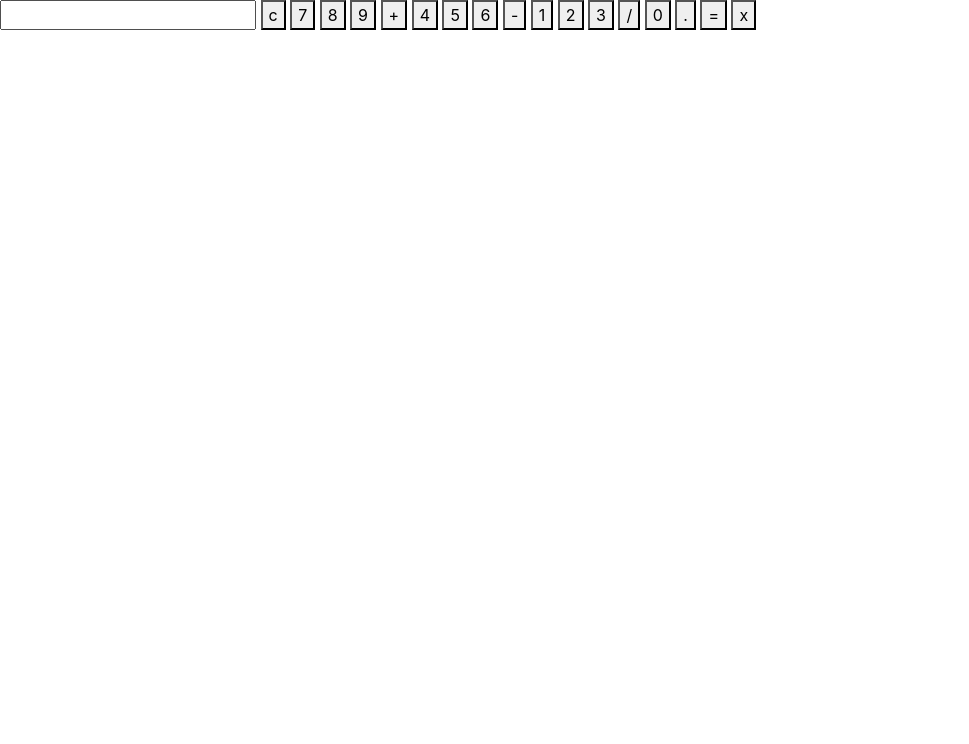
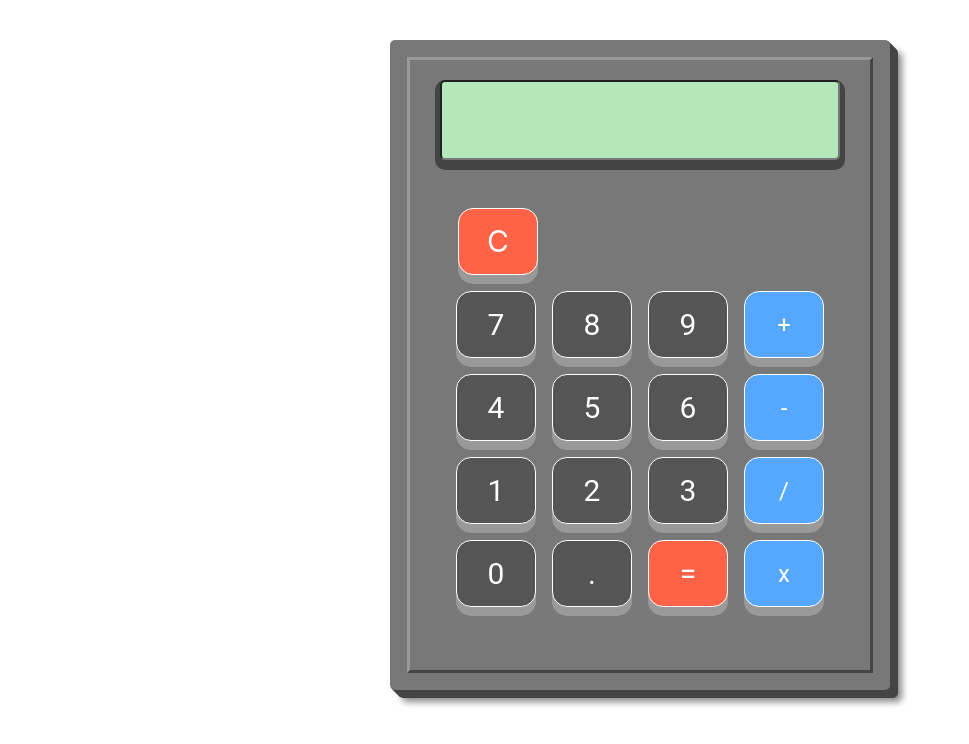
Before and after one commit to KingaSkaskiewicz/kalkulator, a plain HTML site: page WebApplication/wwwroot/index.html in a window 1280 px wide. Shown: the whole page, without its empty margins (0-969 px from the left). Drawn offline with nearby package versions, Linux system fonts and the light colour scheme; some packages are replaced by stand-ins of ours.

Commit message:
kalkulatorek

```diff
--- a/WebApplication/wwwroot/content/src/js/app/controllers/main.controller.js
+++ b/WebApplication/wwwroot/content/src/js/app/controllers/main.controller.js
@@ -32,6 +32,10 @@ app.controller('mainCtrl', function ($scope) {
                 this.calculateResultText();
             },
             functionButtonClicked: function (functionType) {
+                if (this.leftSide === "") {
+                    return;
+                }
+
                 if (functionType === "+") {
                     this.operator = "+";
                     this.operatorFunction = this.add;
--- a/WebApplication/wwwroot/content/src/sass/style.scss
+++ b/WebApplication/wwwroot/content/src/sass/style.scss
@@ -1,3 +1,102 @@
-.gpl {
-    color: black;
+.calculator {
+    margin: 40px auto;
+    background-color: rgb(120, 120, 120);
+    border-radius: 5px;
+    width: 500px;
+    height: 650px;
+    box-shadow: 1px 1px 0px #444, 2px 2px 0px #444, 3px 3px 0px #444, 4px 4px 0px #444, 5px 5px 0px #444, 6px 6px 0px #444, 7px 7px 0px #444, 8px 8px 0px #444, 12px 12px 7px #888;
+    text-align: center;
+    outline: 3px solid #999;
+    outline-offset: -20px;
+    outline-style: outset;
 }
+
+.viewer {
+    background-color: rgb(181, 231, 187);
+    margin: 40px;
+    font-size: 60px;
+    text-align: right;
+    border-radius: 5px;
+    box-shadow: 0 5px 0 5px #444;
+    width: 400px;
+    height: 80px;
+    font-family: 'Orbitron', sans-serif;
+}
+
+.buttons-area {
+    display: inline-grid;
+    grid-template-columns: auto auto auto auto;
+    margin: auto;
+    font-family: 'Roboto', sans-serif;
+}
+
+.button {
+    border: 0.5px solid white;
+    width: 80px;
+    padding: 10px 20px;
+    font-size: 30px;
+    text-align: center;
+    color: #fff;
+    background-color: #555;
+    border-radius: 15px;
+    box-shadow: 0 9px #999;
+    margin: 8px;
+}
+
+.button:hover {
+    background-color: #333;
+}
+
+.button:active {
+    background-color: #333;
+    box-shadow: 0 5px #666;
+    transform: translateY(4px);
+}
+
+.button-important {
+    border: 0.5px solid white;
+    width: 80px;
+    padding: 10px 20px;
+    font-size: 30px;
+    color: #fff;
+    background-color: rgb(255, 99, 71);
+    border-radius: 15px;
+    box-shadow: 0 9px #999;
+    margin: 8px;
+}
+
+.button-important:hover {
+    background-color: rgb(255, 70, 50);
+    ;
+}
+
+.button-important:active {
+    background-color: rgb(255, 70, 50);
+    box-shadow: 0 5px #666;
+    transform: translateY(4px);
+}
+.button-side {
+    border: 0.5px solid white;
+    width: 80px;
+    padding: 10px 20px;
+    font-size: 24px;
+    color: #fff;
+    background-color: rgb(86, 168, 255);
+    border-radius: 15px;
+    box-shadow: 0 9px #999;
+    margin: 8px;
+}
+
+.button-side:hover {
+    background-color: rgb(34, 103, 255);
+}
+
+.button-side:active {
+    background-color: rgb(34, 103, 255);
+    box-shadow: 0 5px #666;
+    transform: translateY(4px);
+}
+
+button:focus {
+    outline: none;
+}
--- a/WebApplication/wwwroot/index.html
+++ b/WebApplication/wwwroot/index.html
@@ -13,18 +13,23 @@
     <script src="https://kit.fontawesome.com/a076d05399.js"></script>
     <link rel="stylesheet" href="https://cdnjs.cloudflare.com/ajax/libs/font-awesome/4.7.0/css/font-awesome.min.css">
     <link rel="stylesheet" href="content/dist/css/style.css">
+    <link href='https://fonts.googleapis.com/css?family=Orbitron' rel='stylesheet' type='text/css'>
     <script src="https://ajax.googleapis.com/ajax/libs/angularjs/1.6.9/angular.min.js"></script>
     <script src="https://ajax.googleapis.com/ajax/libs/angularjs/1.6.9/angular-route.js"></script>
-    <link href='https://fonts.googleapis.com/css?family=Gloria Hallelujah' rel='stylesheet'>
 </head>
-<body ng-app="myApp" ng-controller="mainCtrl" ng-keyup="keyPressed($event)">
-    <div >
+<body ng-app="myApp" ng-controller="mainCtrl">
 
 
-        <div class="calculator">
 
-            <input class="viewer" readonly ng-model="model.calculator.resultText"></input>
-            <button class="button-important" ng-click="model.calculator.functionButtonClicked('c')">c</button>
+    <div class="calculator">
+
+        <input class="viewer" readonly ng-model="model.calculator.resultText"></input>
+
+        <div class="row" style="margin-left: 60px">
+            <button class="button-important" ng-click="model.calculator.functionButtonClicked('c')">C</button>
+        </div>
+
+        <div class="buttons-area">
 
             <button class="button" ng-click="model.calculator.numberButtonClicked('7')">7</button>
             <button class="button" ng-click="model.calculator.numberButtonClicked('8')">8</button>
@@ -45,15 +50,13 @@
             <button class="button" ng-click="model.calculator.numberButtonClicked('.')">.</button>
             <button class="button-important" ng-click="model.calculator.functionButtonClicked('=')">=</button>
             <button class="button-side" ng-click="model.calculator.functionButtonClicked('x')">x</button>
+        </div>
 
-            <p data-ng-bind="model.keyPressed"></p>
+        </div>
 
 
 
-        </div>
 
-    </div>
-
-    <script src="content/src/js/app/main.js"></script>
-    <script src="content/src/js/app/controllers/main.controller.js"></script>
+        <script src="content/src/js/app/main.js"></script>
+        <script src="content/src/js/app/controllers/main.controller.js"></script>
 </body>
```
Also changed, not shown: WebApplication/wwwroot/content/dist/css/style.css, 1 other file.
